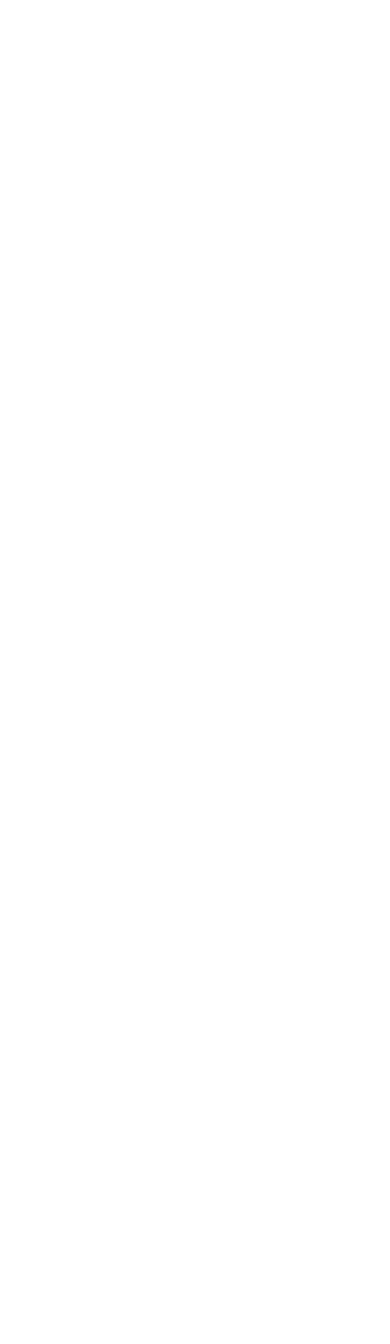
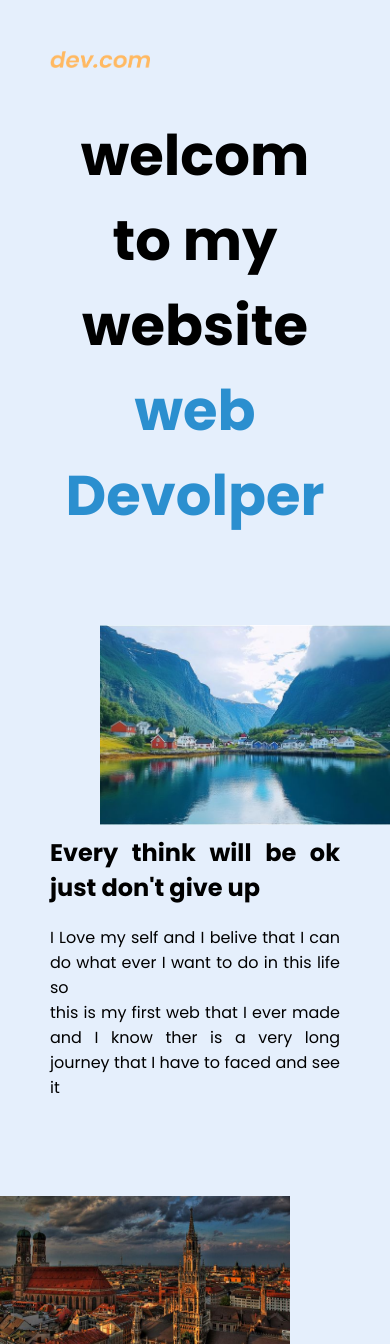
Before and after one commit to mohamedali07707-collab/html.profolio, a plain HTML site: page index.html in a window 390 px wide. Shown: the top 1344 px of the page. Before the commit the page ends 844 px from the top, so only its background shows below. Drawn offline with Linux system fonts and the light colour scheme.

Commit message:
Add files via upload

```diff
--- a/index.html
+++ b/index.html
@@ -1,15 +1,34 @@
-<!-- TODO 1: Create the HTML Boilerplate -->
+<!DOCTYPE html>
+<html lang="en">
+<head>
+    <meta charset="UTF-8">
+    <meta name="viewport" content="width=device-width, initial-scale=1.0">
+    <title>Beautiful</title>
+    <link rel="stylesheet" href="./style.css">
+<link rel="preconnect" href="https://fonts.googleapis.com">
+  <link rel="preconnect" href="https://fonts.gstatic.com" crossorigin>
+  <link href="https://fonts.googleapis.com/css2?family=Poppins:wght@400;700&display=swap" rel="stylesheet">
 
-<!-- TODO 2: Add Your previous projects' HTML into the public folder -->
+</head>
 
-<!-- TODO 3: Take screenshots of your project previews and add the images to the images folder -->
+<body>
+  <div class="whol-web">
+    <img class="img" src="./photo/نسخة ٢ من logo.png" alt="logo website">
+  <h1 class="title">welcom to my website <br><span class="me">web Devolper</span></h1>
+    <div class="lift card"> <img class="first-img" src="./photo/Undredal Fjord Village Wallpaper.jpg" alt="first img norwoy">
+        <h2 class="imotional-felling">Every think will be ok just don't give up</h2>
+    <p>I Love my self and I belive that I can do what ever I want to do in this life
+        so <br> this is my first web that I ever made and I know ther is a very long journey that I have to faced and see it
+    </p>
 
-<!-- TODO 4: Add titles/subtitles etc. -->
+    </div>
+<div class="right card"><img class="seond-img" src="./photo/Munich.jpg" alt="seond img germany">
+<h2 class="good-felling"> try to be good to other people</h2>
+<p>built by my self why because I didn't give up about my dream to become web deovolper someday</p>
 
-<!-- TODO 5: Add a link to the project pages -->
+</div>
 
-<!-- TODO 6: Add images to show the project previews
-HINT for TODO 6: You can use the height attribute set to 200 to make the image smaller:
-https://developer.mozilla.org/en-US/docs/Web/HTML/Element/img#attr-height -->
 
-<!-- TODO 7: Add the Contact Me and About Me page links -->
+  </div>
+</body>
+</html>
--- /dev/null
+++ b/style.css
@@ -0,0 +1,65 @@
+body{
+    background-color: rgb(229, 239, 252);
+     font-family: "Poppins", sans-serif;
+     margin: 50px 50px 0 50px;
+     display: flex;
+     flex-direction: column;
+     min-height: 95vh;
+}
+.whol-web{
+    flex: 1;
+}
+
+h1{
+    font-size: 4rem;
+}
+.me{
+    color: #0a7ec7d9;
+}
+.lift{
+    float: left;
+}
+.right{
+    float: right;
+}
+.first-img{
+    height: 200px;
+    float: left;
+    margin: 50px;
+}
+.seond-img{
+     height: 200px;
+    float: right;
+    margin: 50px;
+}
+
+.card{
+    width: 45%;
+}
+
+footer{
+    text-align: right;
+    color: rgb(19, 103, 177);
+}
+
+@media (max-width: 600px){
+    .img{
+        width: 100px;
+    }
+    h1{
+        font-size: 3.5rem;
+        text-align: center;
+    }
+    .card{
+        width: 100%;
+        display: block;
+        margin-bottom: 30px;
+        text-align: justify;
+    }
+    .card img {
+        margin-bottom: 10px;
+        width: 100%;
+        display: inline;
+        object-fit: cover;
+    }
+}
```
Also changed, not shown: photo/Munich.jpg (added), photo/Undredal Fjord Village Wallpaper.jpg (added), photo/نسخة ٢ من logo.png (added).
